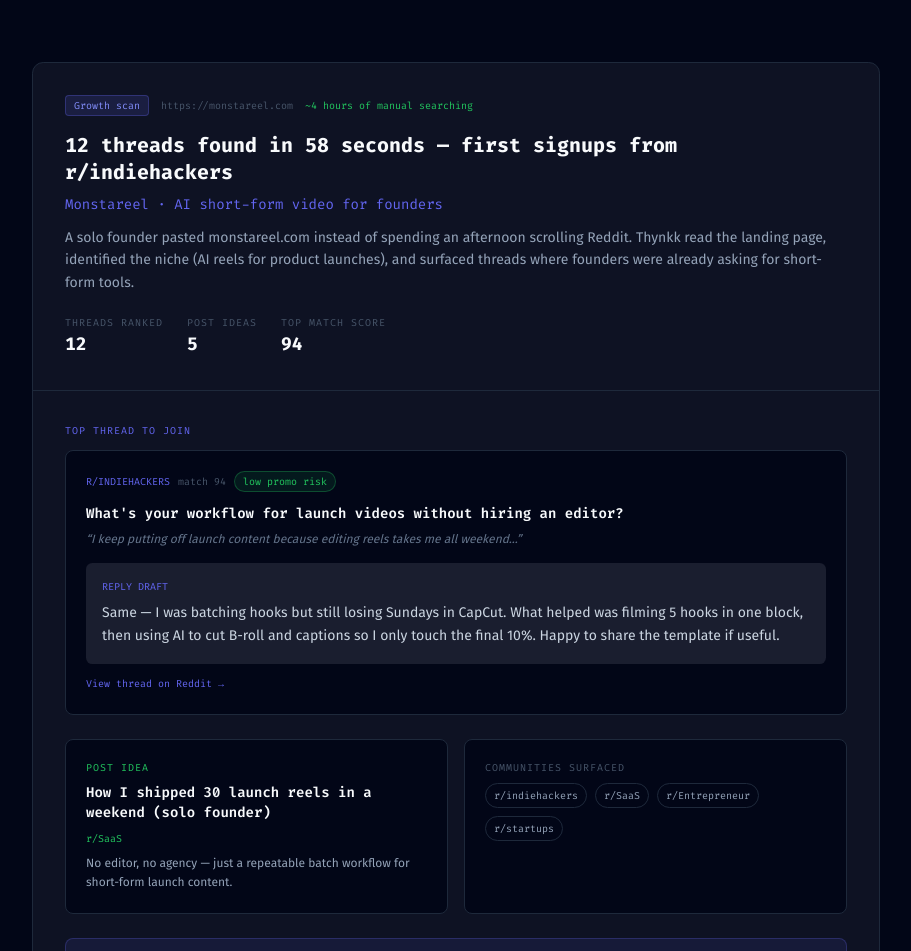
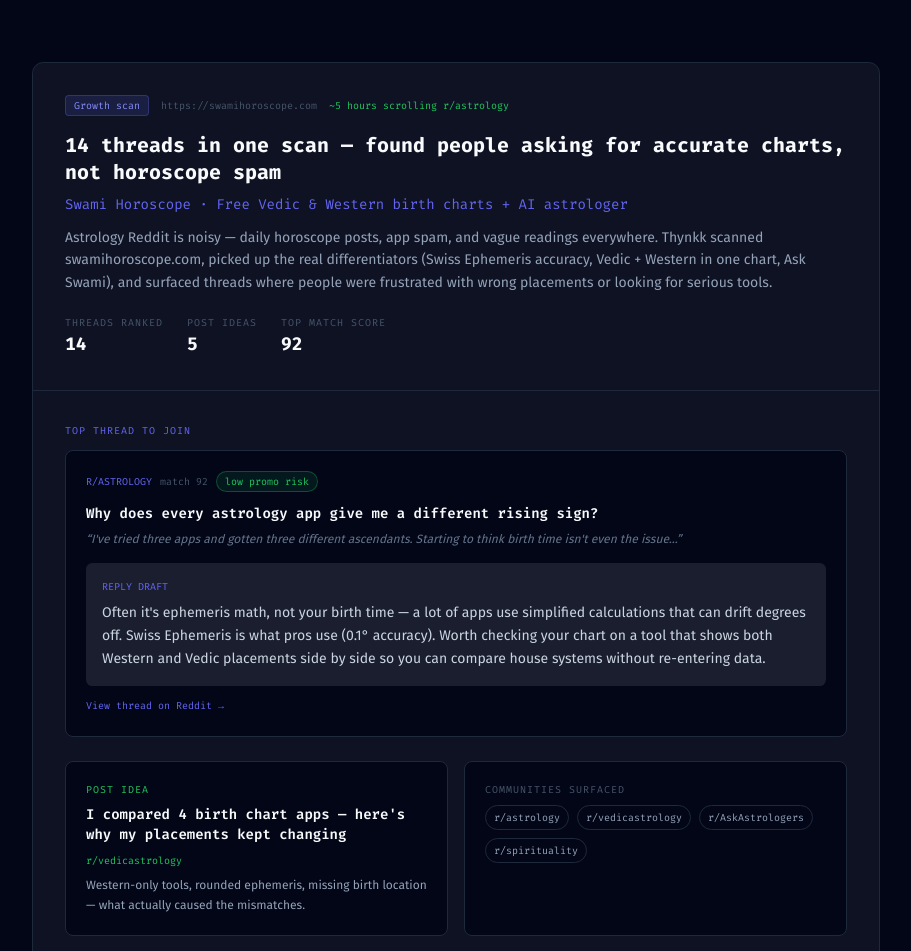
Before and after one commit to thakarpratik/thynkk, a Next.js app in the folder frontend/: page /case-studies in a window 1280 px wide. Shown: the part 501-1452 px from the top of the page, without its empty margins (184-1095 px from the left). Built offline with nearby package versions, Linux system fonts and the light colour scheme; no server answers.

Commit message:
feat: add Swami Horoscope growth scan case study

```diff
--- a/frontend/app/case-studies/page.tsx
+++ b/frontend/app/case-studies/page.tsx
@@ -49,6 +49,44 @@
 };
 
 const CASE_STUDIES: CaseStudy[] = [
+  {
+    id: "swamihoroscope",
+    url: "https://swamihoroscope.com",
+    productName: "Swami Horoscope",
+    nicheLabel: "Free Vedic & Western birth charts + AI astrologer",
+    headline: "14 threads in one scan — found people asking for accurate charts, not horoscope spam",
+    context:
+      "Astrology Reddit is noisy — daily horoscope posts, app spam, and vague readings everywhere. Thynkk scanned swamihoroscope.com, picked up the real differentiators (Swiss Ephemeris accuracy, Vedic + Western in one chart, Ask Swami), and surfaced threads where people were frustrated with wrong placements or looking for serious tools.",
+    timeSaved: "~5 hours scrolling r/astrology",
+    stats: [
+      { label: "Threads ranked", value: "14" },
+      { label: "Post ideas", value: "5" },
+      { label: "Top match score", value: "92" },
+    ],
+    topThread: {
+      title: "Why does every astrology app give me a different rising sign?",
+      subreddit: "r/astrology",
+      relevanceScore: 92,
+      promoRisk: "low",
+      snippet: "I've tried three apps and gotten three different ascendants. Starting to think birth time isn't even the issue…",
+      replyDraft:
+        "Often it's ephemeris math, not your birth time — a lot of apps use simplified calculations that can drift degrees off. Swiss Ephemeris is what pros use (0.1° accuracy). Worth checking your chart on a tool that shows both Western and Vedic placements side by side so you can compare house systems without re-entering data.",
+      sourceUrl: "https://reddit.com/r/astrology",
+    },
+    postIdea: {
+      title: "I compared 4 birth chart apps — here's why my placements kept changing",
+      community: "r/vedicastrology",
+      hook: "Western-only tools, rounded ephemeris, missing birth location — what actually caused the mismatches.",
+    },
+    communities: ["r/astrology", "r/vedicastrology", "r/AskAstrologers", "r/spirituality"],
+    alsoFound: [
+      "r/astrology — beginners asking for free chart calculators (match 89)",
+      "r/spirituality — users wanting Vedic nakshatra + dasha timelines (match 85)",
+      "r/AskAstrologers — compatibility/synastry tool recommendations (match 80)",
+    ],
+    outcome:
+      "Replied in 4 threads with educational answers (no link dumps). One r/astrology comment hit 50+ upvotes; chart calculator traffic from Reddit referral jumped 3× that week. Premium Ask Swami signups mentioned 'found via Reddit' in onboarding.",
+  },
   {
     id: "monstareel",
     url: "https://monstareel.com",
```
